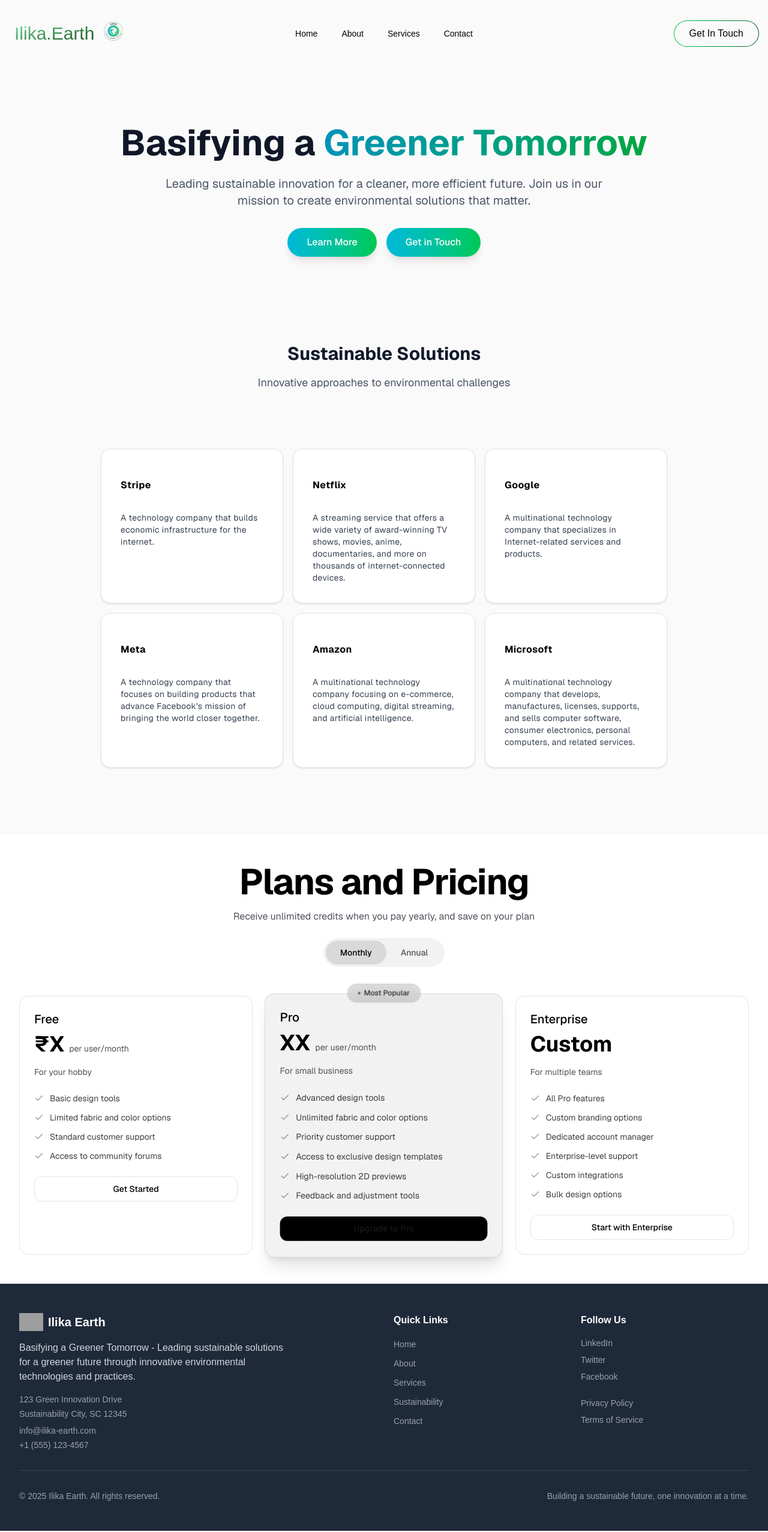
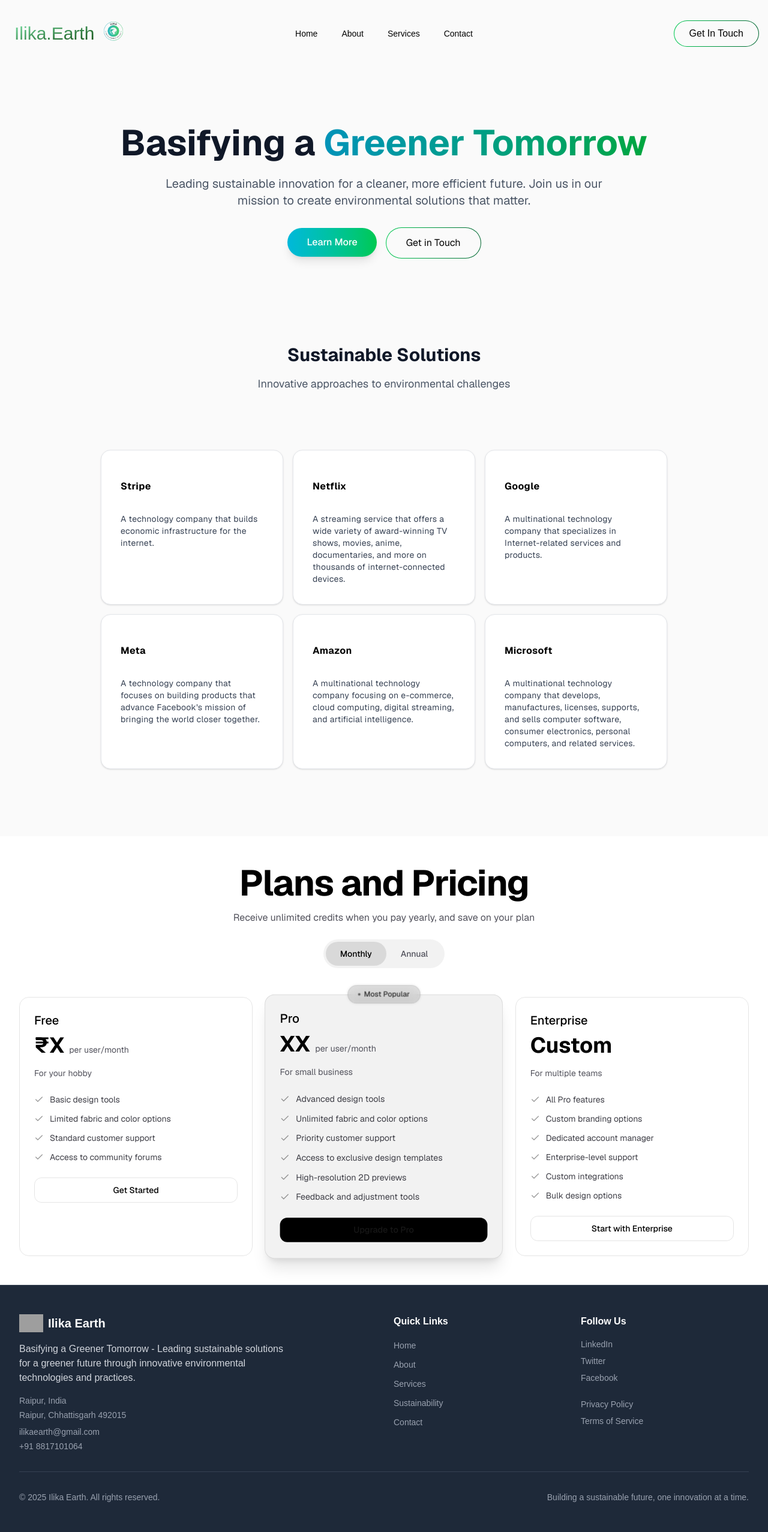
Before and after one commit to JayGupta930/ilika_earth, a Next.js app: page / in a window 1280 px wide. Shown: the whole page at 60% size. Built offline with nearby package versions, Linux system fonts and the light colour scheme; grey boxes are pictures that could not be loaded.

Commit message:
feat: Update contact information and address in multiple components for accuracy

```diff
--- a/src/app/contact/page.js
+++ b/src/app/contact/page.js
@@ -80,17 +80,17 @@ export default function Contact() {
             >
               <motion.div variants={contactInfoVariants}>
                 <h3 className="text-lg font-semibold text-gray-900 mb-2">Email</h3>
-                <p className="text-gray-600">info@ilika-earth.com</p>
+                <p className="text-gray-600">ilikaearth@gmail.com</p>
               </motion.div>
               <motion.div variants={contactInfoVariants}>
                 <h3 className="text-lg font-semibold text-gray-900 mb-2">Phone</h3>
-                <p className="text-gray-600">+1 (555) 123-4567</p>
+                <p className="text-gray-600">+91 8817101064</p>
               </motion.div>
               <motion.div variants={contactInfoVariants}>
                 <h3 className="text-lg font-semibold text-gray-900 mb-2">Address</h3>
                 <p className="text-gray-600">
-                  123 Green Innovation Drive<br />
-                  Sustainability City, SC 12345
+                  Raipur, India<br />
+                  Raipur, Chhattisgarh 492015
                 </p>
               </motion.div>
             </motion.div>
--- a/src/app/page.js
+++ b/src/app/page.js
@@ -27,12 +27,15 @@ export default function Home() {
               >
                 Learn More
               </a>
-              <a
-                className="rounded-full bg-gradient-to-r from-cyan-500 to-green-500 text-white transition-all duration-200 flex items-center justify-center gap-2 hover:from-cyan-600 hover:to-green-600 font-medium text-base h-12 px-8 shadow-lg hover:shadow-xl transform hover:scale-105"
-                href="/contact"
-              >
-                Get in Touch
-              </a>
+              <div className="relative inline-flex items-center justify-center group">
+                <div className="absolute transition-all duration-200 rounded-full -inset-px bg-gradient-to-r from-green-500 to-green-800 group-hover:shadow-lg group-hover:shadow-green-500/50"></div>
+                <a
+                  href="/contact"
+                  className="relative inline-flex items-center justify-center w-full px-8 py-3 text-base font-normal text-black bg-[#FAFAFA] border border-transparent rounded-full"
+                >
+                  Get in Touch
+                </a>
+              </div>
             </div>
           </div>
         </div>
--- a/src/components/Main/NavbarDemo.jsx
+++ b/src/components/Main/NavbarDemo.jsx
@@ -44,7 +44,7 @@ export function NavbarDemo() {
           <div className="relative inline-flex items-center justify-center group">
             <div className="absolute transition-all duration-200 rounded-full -inset-px bg-gradient-to-r from-green-500 to-green-800 group-hover:shadow-lg group-hover:shadow-green-500/50"></div>
             <Link
-              href="contact"
+              href="/contact"
               className="relative inline-flex items-center justify-center w-full px-6 py-2 text-base font-normal text-black bg-[#FAFAFA] border border-transparent rounded-full"
             >
              Get In Touch
@@ -65,14 +65,14 @@ export function NavbarDemo() {
             onClose={() => setIsMobileMenuOpen(false)}
           >
             {navItems.map((item, idx) => (
-              <a
+              <Link
                 key={`mobile-link-${idx}`}
                 href={item.link}
                 onClick={() => setIsMobileMenuOpen(false)}
                 className="relative text-black dark:text-black"
               >
                 <span className="block">{item.name}</span>
-              </a>
+              </Link>
             ))}
             <div className="flex w-full flex-col gap-4">
               <NavbarButton
--- a/src/components/ui/Main/resizable-navbar.jsx
+++ b/src/components/ui/Main/resizable-navbar.jsx
@@ -84,12 +84,12 @@ export const NavItems = ({ items, className, onItemClick }) => {
       )}
     >
       {items.map((item, idx) => (
-        <a
+        <Link
+          key={`link-${idx}`}
+          href={item.link}
           onMouseEnter={() => setHovered(idx)}
           onClick={onItemClick}
           className="relative px-4 py-2 text-black dark:text-black"
-          key={`link-${idx}`}
-          href={item.link}
         >
           {hovered === idx && (
             <motion.div
@@ -98,7 +98,7 @@ export const NavItems = ({ items, className, onItemClick }) => {
             />
           )}
           <span className="relative z-20 hover:text-green-600">{item.name}</span>
-        </a>
+        </Link>
       ))}
     </motion.div>
   );
--- a/src/lib/constants.js
+++ b/src/lib/constants.js
@@ -3,13 +3,13 @@
 export const COMPANY_INFO = {
   name: 'Ilika Earth',
   tagline: 'Basifying a Greener Tomorrow',
-  email: 'info@ilika-earth.com',
-  phone: '+1 (555) 123-4567',
+  email: 'ilikaearth@gmail.com',
+  phone: '+91 8817101064',
   address: {
-    street: '123 Green Innovation Drive',
-    city: 'Sustainability City',
-    state: 'SC',
-    zip: '12345'
+    street: 'Raipur, India',
+    city: 'Raipur',
+    state: 'Chhattisgarh',
+    zip: '492015'
   }
 };
 
```
